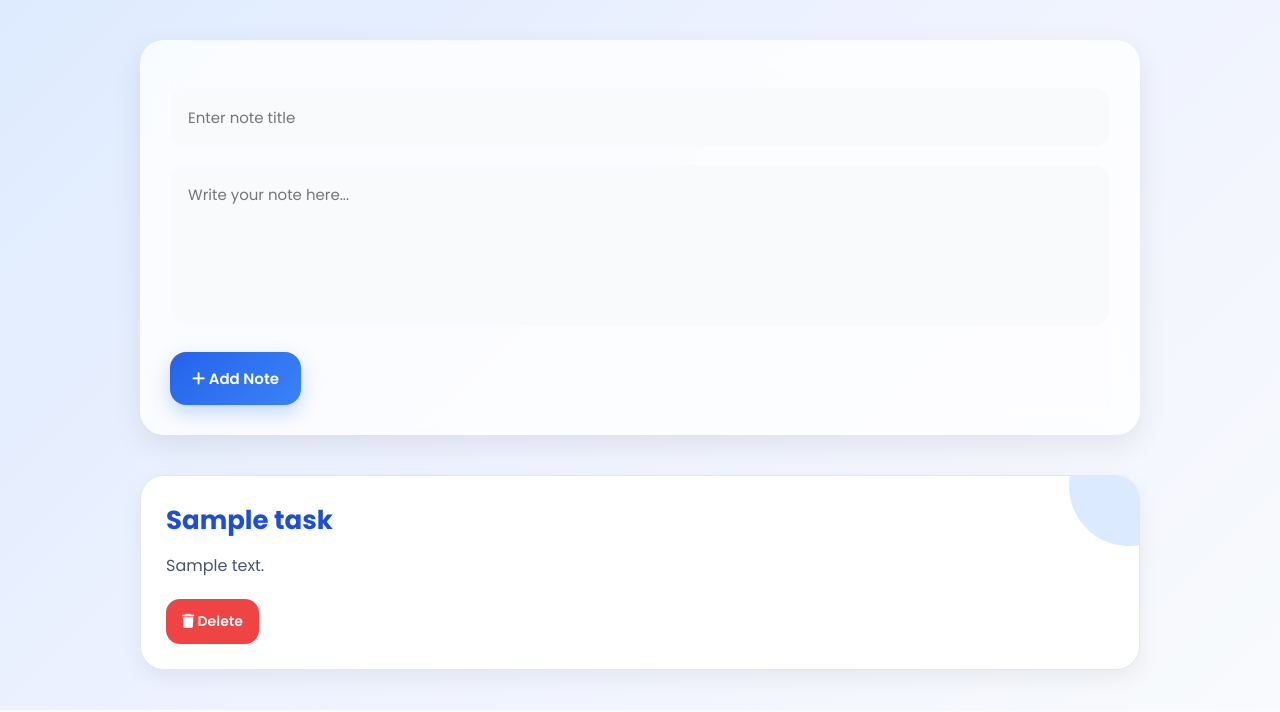
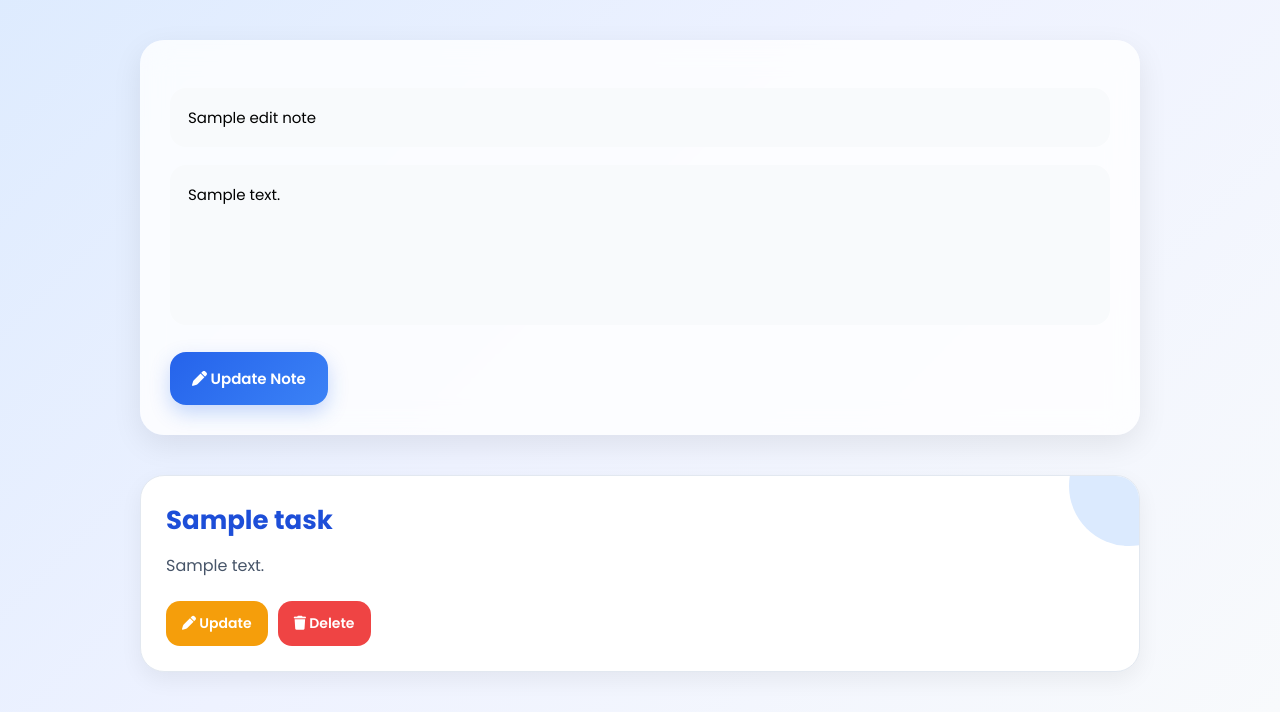
Before and after one commit to senashihab/Notes, a Django app: template templates/index.html in a window 1280 px wide. Shown: the part 158-870 px from the top of the page. Run offline with Django 3.2, Linux system fonts and the light colour scheme; the template is opened without the code that fills it: most values are stand-ins (such as "Sample title", 1, 10 or a date in 2020).

Commit message:
updated code

```diff
--- a/bluewhale/urls.py
+++ b/bluewhale/urls.py
@@ -4,4 +4,5 @@ from . import views
 urlpatterns = [
     path('', views.index),
     path('delete/<int:id>/', views.delete, name='delete'),
+    path('update/<int:id>/',views.update, name='update'),
 ]
--- a/templates/index.html
+++ b/templates/index.html
@@ -104,9 +104,9 @@
             resize:none;
         }
 
-        /* BUTTON */
+        /* FORM BUTTON */
 
-        .note-form button{
+        .form-btn{
             margin-top:20px;
             padding:15px 22px;
             background:linear-gradient(135deg,#2563eb,#3b82f6);
@@ -120,7 +120,7 @@
             box-shadow:0 8px 20px rgba(37,99,235,0.25);
         }
 
-        .note-form button:hover{
+        .form-btn:hover{
             transform:translateY(-3px);
             box-shadow:0 12px 24px rgba(37,99,235,0.35);
         }
@@ -177,10 +177,36 @@
             z-index:1;
         }
 
+        /* BUTTON SECTION */
+
+        .buttons{
+            margin-top:20px;
+            display:flex;
+            gap:10px;
+        }
+
+        /* UPDATE BUTTON */
+
+        .update-btn{
+            padding:12px 16px;
+            background:#f59e0b;
+            color:white;
+            border:none;
+            border-radius:14px;
+            cursor:pointer;
+            font-size:14px;
+            font-weight:600;
+            transition:0.3s;
+        }
+
+        .update-btn:hover{
+            background:#d97706;
+            transform:translateY(-2px);
+        }
+
         /* DELETE BUTTON */
 
         .delete-btn{
-            margin-top:18px;
             padding:12px 16px;
             background:#ef4444;
             color:white;
@@ -267,19 +293,38 @@
             <input
                 type="text"
                 placeholder="Enter note title"
-                name="title">
+                name="title"
+
+                {% if edit_note %}
+                value="{{edit_note.title}}"
+                {% endif %}
+            >
 
             <textarea
                 placeholder="Write your note here..."
-                name="content"></textarea>
+                name="content">{% if edit_note %}{{edit_note.content}}{% endif %}</textarea>
 
-            <button type="submit">
+            {% if edit_note %}
+
+            <button type="submit" class="form-btn">
+
+                <i class="fa-solid fa-pen"></i>
+
+                Update Note
+
+            </button>
+
+            {% else %}
+
+            <button type="submit" class="form-btn">
 
                 <i class="fa-solid fa-plus"></i>
 
                 Add Note
 
             </button>
+
+            {% endif %}
 
         </form>
 
@@ -303,7 +348,25 @@
 
                 </p>
 
-                <!-- DELETE BUTTON -->
+                <!-- BUTTONS -->
+
+                <div class="buttons">
+
+                    <!-- UPDATE -->
+
+                    <a href="{% url 'update' i.id %}">
+
+                        <button class="update-btn">
+
+                            <i class="fa-solid fa-pen"></i>
+
+                            Update
+
+                        </button>
+
+                    </a>
+
+                    <!-- DELETE -->
 
                     <a href="{% url 'delete' i.id %}">
 
@@ -316,6 +379,8 @@
                         </button>
 
                     </a>
+
+                </div>
 
             </div>
 
```
Also changed, not shown: bluewhale/views.py (+29 -0 lines), db.sqlite3. Lines whose indentation alone changed are shown as unchanged.
